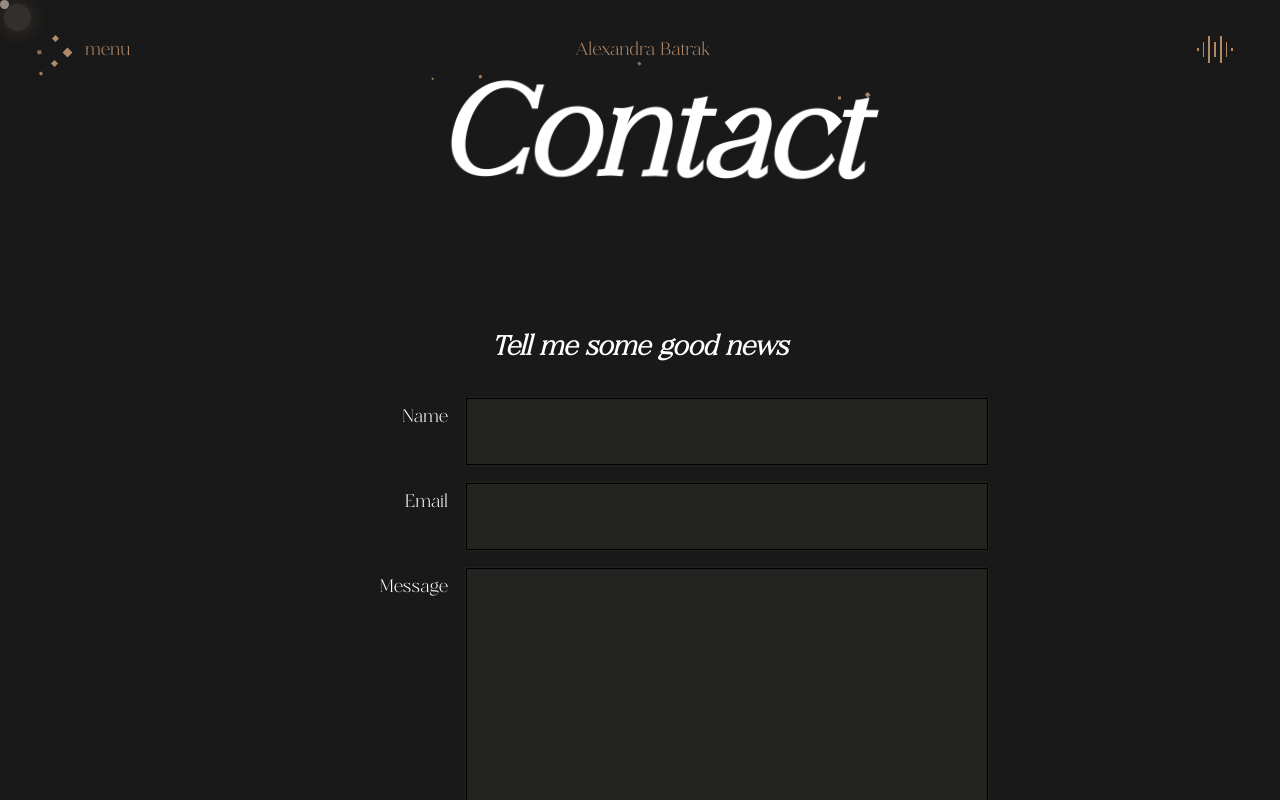
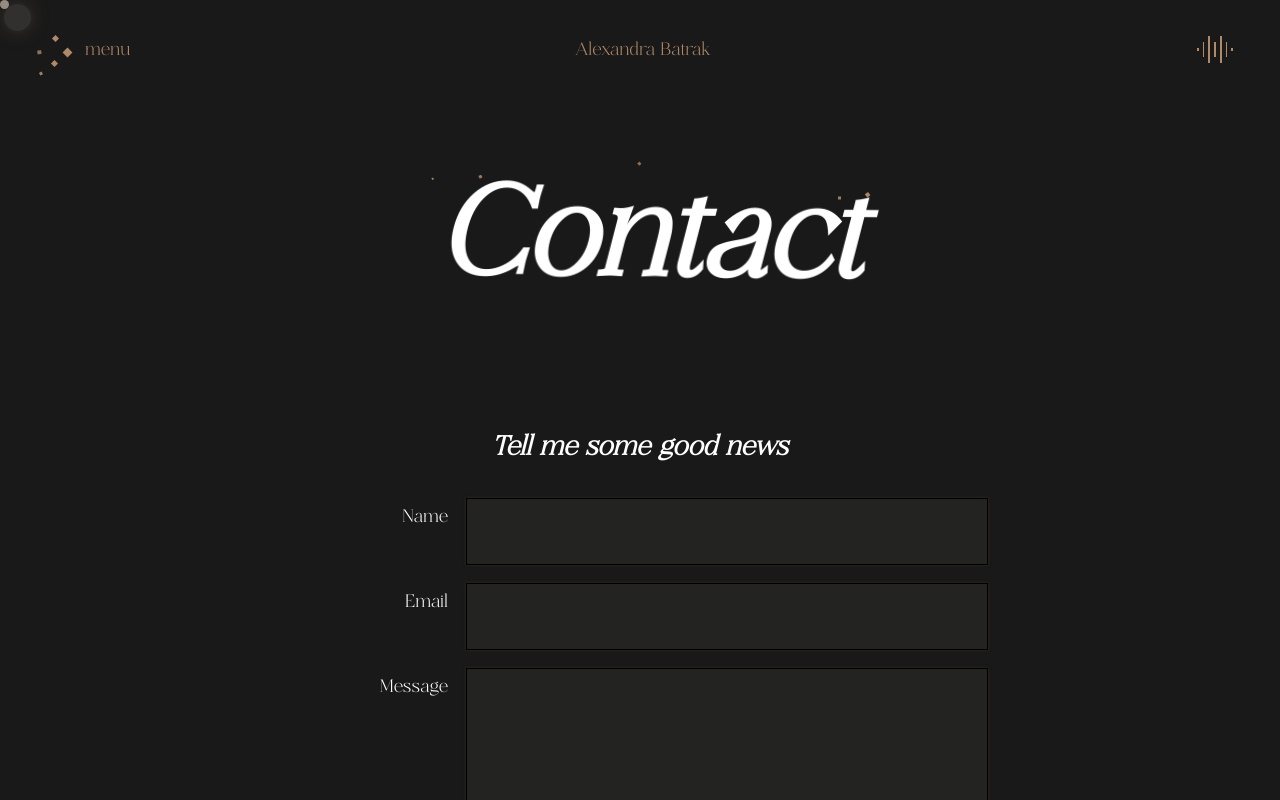
Before and after one commit to alexandrabatrak/react-portfolio, a React (Create React App) app: page /contact in a window 1280 px wide. Shown: the top 800 px of the page. Built offline with nearby package versions, Linux system fonts and the light colour scheme; the HTML template or start-up script is replaced by a standard one.

Commit message:
Add margin to compensate fixed nav

```diff
--- a/src/App.scss
+++ b/src/App.scss
@@ -66,6 +66,10 @@ main {
 
 section {
   position: relative;
+
+  &:not(.home) {
+    margin-top: 100px;
+  }
 }
 
 .container {
```
